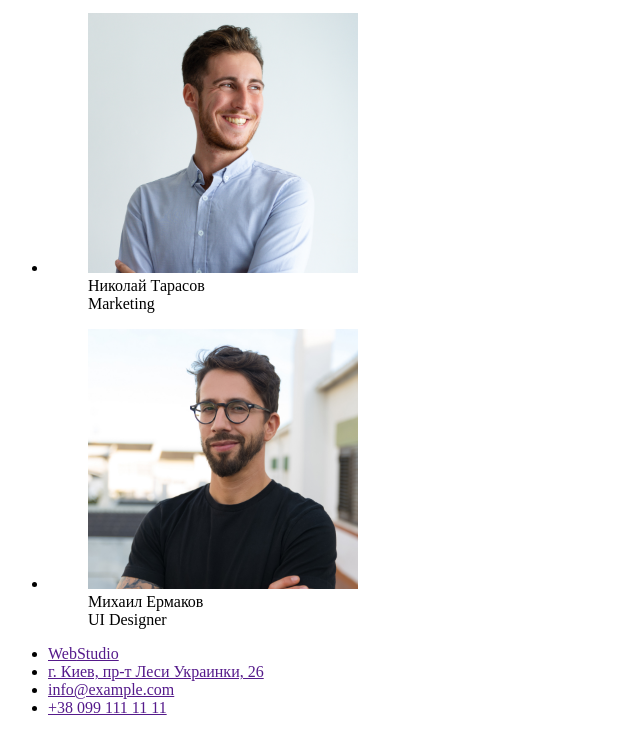
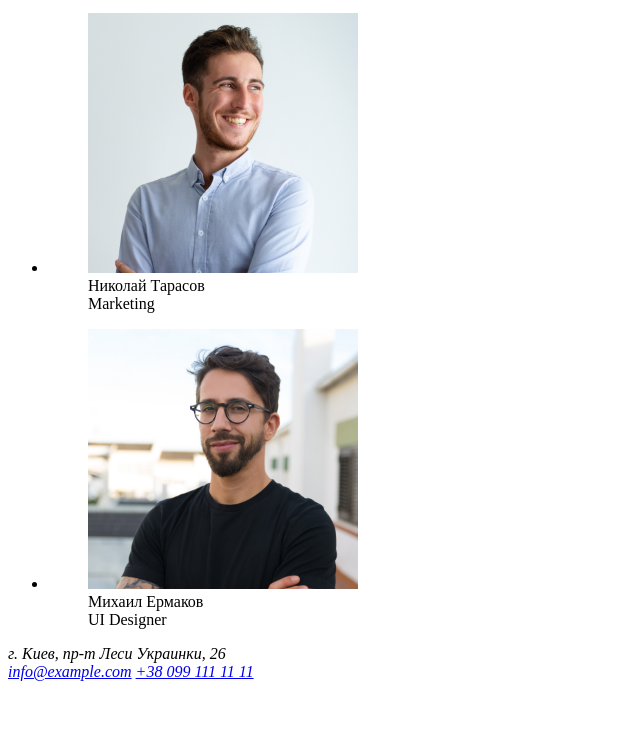
Before and after one commit to Irina1234567890/HOMEWORK, a plain HTML site: page index.html in a window 1280 px wide. Shown: the part 2237-2970 px from the top of the page, without its empty margins (0-640 px from the left). After the commit the page ends 2926 px from the top, so only its background shows below. Drawn offline with Linux system fonts and the light colour scheme.

Commit message:
изменен адрес
другое построение адреса

```diff
--- a/index.html
+++ b/index.html
@@ -100,20 +100,12 @@
         </ul>
     </section>
     <footer>
-        <ul>
-            <li>
-                <a href=""><span>Web</span>Studio</a>
-            </li>
-            <li>
-                <a href="">г. Киев, пр-т Леси Украинки, 26</a>
-            </li>
-            <li>
-                <a href="">info@example.com</a>
-            </li>
-            <li>
-                <a href="">+38 099 111 11 11</a>
-            </li>
-        </ul>
-    </footer>
+        <address>
+            г. Киев, пр-т Леси Украинки, 26
+        </address>
+        <address>
+            <a href="info@example.com">info@example.com</a>
+            <a href="tel:+38 099 111 11 11">+38 099 111 11 11</a>
+        </address>
 </body>
 </html>
```
